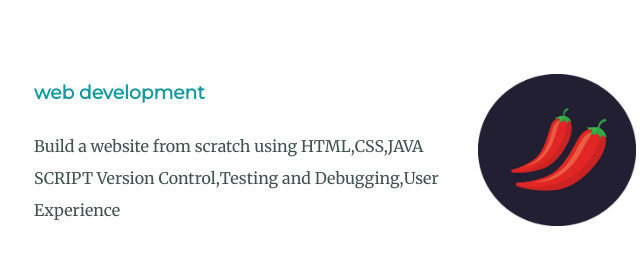
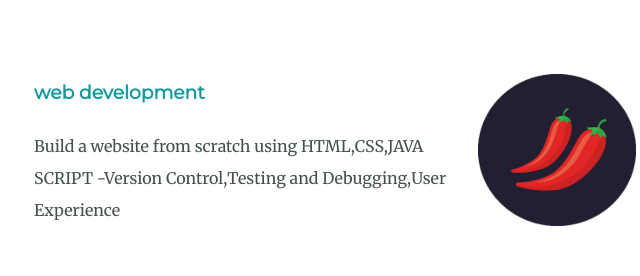
Before and after one commit to farhandar007/CV, a plain HTML site: page index.html in a window 1280 px wide. Shown: the part 1700-1976 px from the top of the page, 290-930 px from the left. Drawn offline with Linux system fonts and the light colour scheme.

Commit message:
Update index.html

```diff
--- a/index.html
+++ b/index.html
@@ -45,7 +45,7 @@
             <img class="skill-img2" src="CSS - My Site Images/chillies.png" alt="">
             <h3>web development</h3>
             <p class="desc-web">Build a website from scratch using HTML,CSS,JAVA SCRIPT
-              Version Control,Testing and Debugging,User Experience
+              -Version Control,Testing and Debugging,User Experience
             </p>
           </div>
         </div>
```
